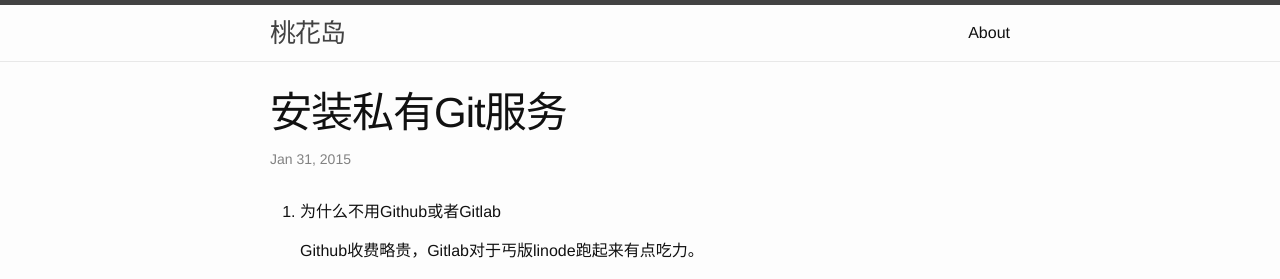
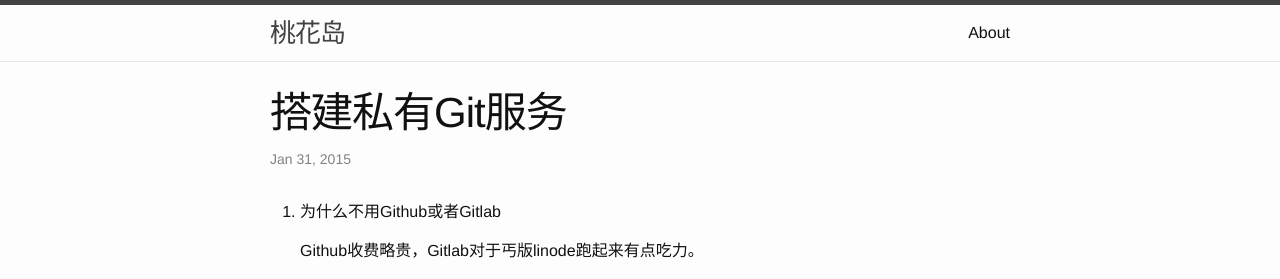
Before and after one commit to ro4tub/newblog, a Jekyll site: the page built from _posts/2015-01-31-how_to_setup_private_git_server.md, in a window 1280 px wide. Shown: the top 279 px of the page. Built offline with Jekyll 4.4.1, drawn with Linux system fonts in a browser that asks for light colours.

Commit message:
改一下标题，安装-》搭建

```diff
--- a/_posts/2015-01-31-how_to_setup_private_git_server.md
+++ b/_posts/2015-01-31-how_to_setup_private_git_server.md
@@ -1,6 +1,6 @@
 ---
 layout: post
-title: 安装私有Git服务
+title: 搭建私有Git服务
 ---
 1. 为什么不用Github或者Gitlab
 
```
